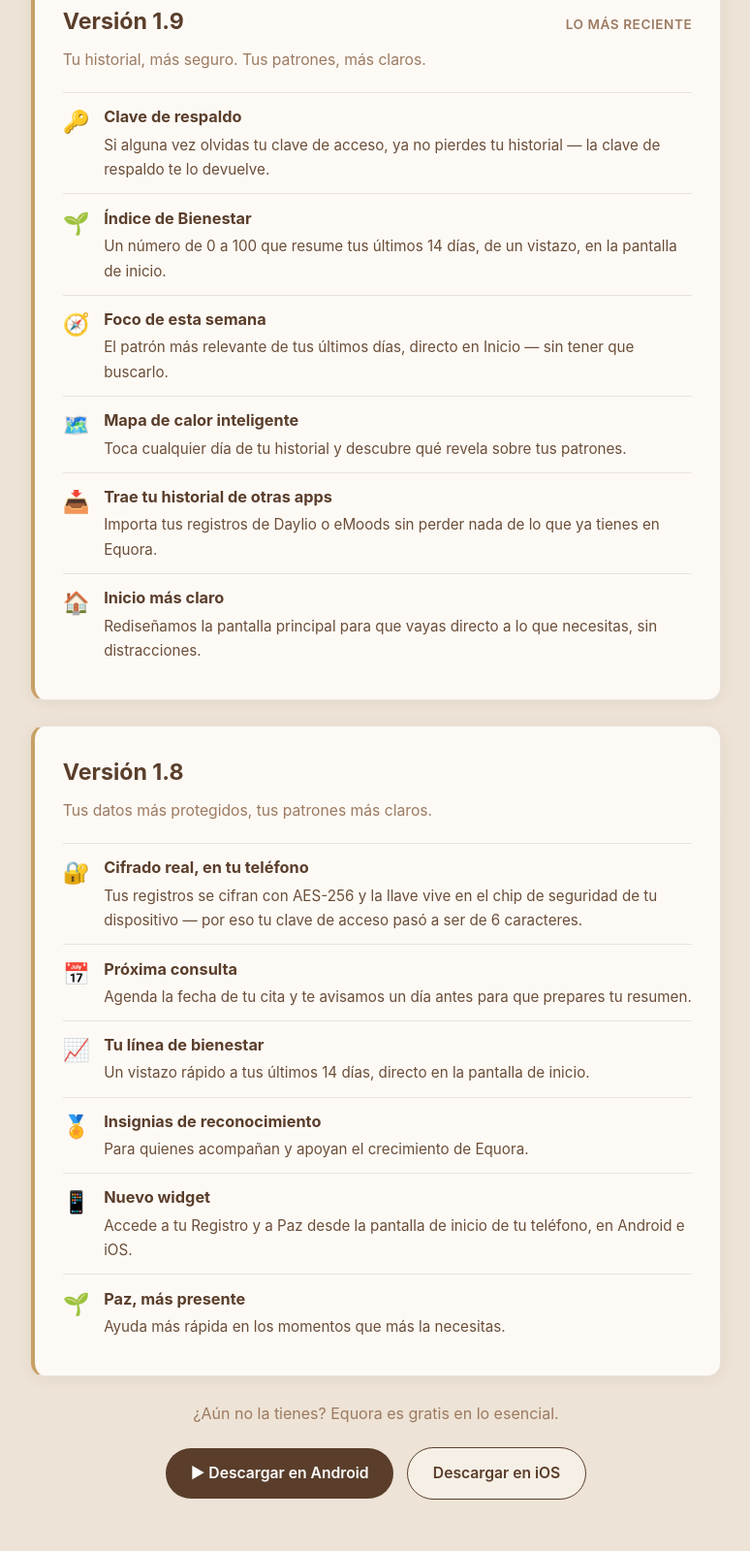
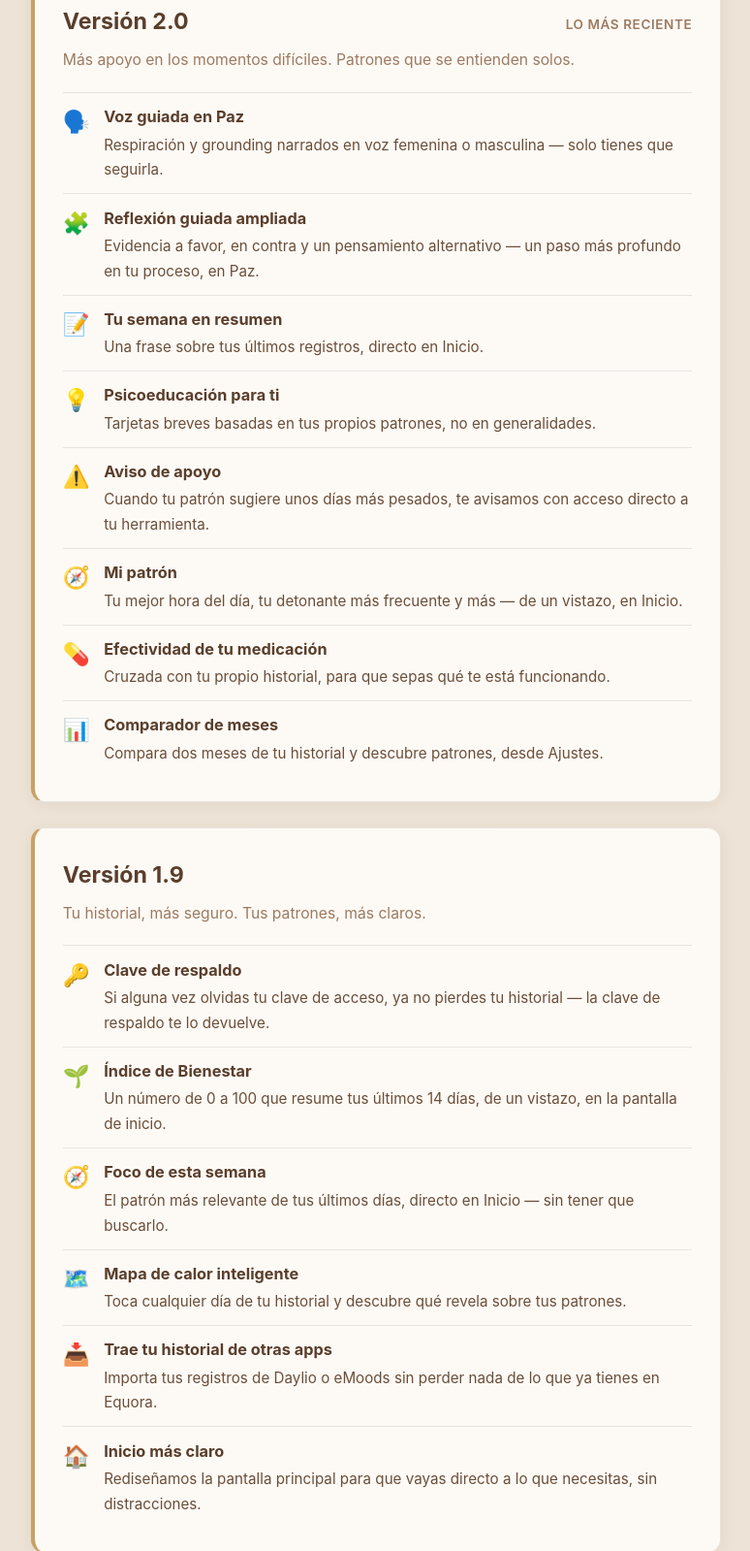
Before and after one commit to Brekito-creater/Equora-website, a plain HTML site: page actualizaciones.html in a window 1280 px wide. Shown: the part 426-2025 px from the top of the page at 97% size, without its empty margins (252-1026 px from the left). Drawn offline with Linux system fonts and the light colour scheme.

Commit message:
feat: agregar v2.0 al changelog del sitio, retirar v1.8
v1.9 pasa a segunda posición (ya no es "lo más reciente").

```diff
--- a/actualizaciones.html
+++ b/actualizaciones.html
@@ -2,9 +2,8 @@
 <!--
   Changelog público de Equora.
   Regla: cada versión se publica aquí solo cuando ya está LIVE en tiendas.
-  v1.9 preparada 24/07/2026 — NO publicar (commit/push) hasta que esté
-  confirmada live en alguna tienda. v1.7 retirada (ya no es "lo más reciente"
-  ni la versión anterior — se deja de listar). Ver memoria project_website_actualizaciones.
+  v2.0 agregada 07/08/2026. v1.8 retirada (ya no es "lo más reciente" ni la
+  versión anterior — se deja de listar). Ver memoria project_website_actualizaciones.
   Al agregar una versión nueva: ponerla como primer <article class="version"> y
   publicar solo cuando esté live.
 -->
@@ -254,11 +253,76 @@
             <p>Equora crece con su comunidad. Aquí contamos, versión por versión, lo nuevo para que registres, entiendas y cuides tu proceso — siempre con tus datos solo en tu dispositivo.</p>
         </section>
 
-        <!-- v1.9 — preparada 24/07/2026, NO publicar hasta que esté live en alguna tienda. -->
+        <!-- v2.0 -->
+        <article class="version">
+            <div class="version-head">
+                <h2>Versión 2.0</h2>
+                <span class="version-date">Lo más reciente</span>
+            </div>
+            <p class="version-tagline">Más apoyo en los momentos difíciles. Patrones que se entienden solos.</p>
+
+            <div class="feature">
+                <span class="ico">🗣️</span>
+                <div>
+                    <h3>Voz guiada en Paz</h3>
+                    <p>Respiración y grounding narrados en voz femenina o masculina — solo tienes que seguirla.</p>
+                </div>
+            </div>
+            <div class="feature">
+                <span class="ico">🧩</span>
+                <div>
+                    <h3>Reflexión guiada ampliada</h3>
+                    <p>Evidencia a favor, en contra y un pensamiento alternativo — un paso más profundo en tu proceso, en Paz.</p>
+                </div>
+            </div>
+            <div class="feature">
+                <span class="ico">📝</span>
+                <div>
+                    <h3>Tu semana en resumen</h3>
+                    <p>Una frase sobre tus últimos registros, directo en Inicio.</p>
+                </div>
+            </div>
+            <div class="feature">
+                <span class="ico">💡</span>
+                <div>
+                    <h3>Psicoeducación para ti</h3>
+                    <p>Tarjetas breves basadas en tus propios patrones, no en generalidades.</p>
+                </div>
+            </div>
+            <div class="feature">
+                <span class="ico">⚠️</span>
+                <div>
+                    <h3>Aviso de apoyo</h3>
+                    <p>Cuando tu patrón sugiere unos días más pesados, te avisamos con acceso directo a tu herramienta.</p>
+                </div>
+            </div>
+            <div class="feature">
+                <span class="ico">🧭</span>
+                <div>
+                    <h3>Mi patrón</h3>
+                    <p>Tu mejor hora del día, tu detonante más frecuente y más — de un vistazo, en Inicio.</p>
+                </div>
+            </div>
+            <div class="feature">
+                <span class="ico">💊</span>
+                <div>
+                    <h3>Efectividad de tu medicación</h3>
+                    <p>Cruzada con tu propio historial, para que sepas qué te está funcionando.</p>
+                </div>
+            </div>
+            <div class="feature">
+                <span class="ico">📊</span>
+                <div>
+                    <h3>Comparador de meses</h3>
+                    <p>Compara dos meses de tu historial y descubre patrones, desde Ajustes.</p>
+                </div>
+            </div>
+        </article>
+
+        <!-- v1.9 -->
         <article class="version">
             <div class="version-head">
                 <h2>Versión 1.9</h2>
-                <span class="version-date">Lo más reciente</span>
             </div>
             <p class="version-tagline">Tu historial, más seguro. Tus patrones, más claros.</p>
 
@@ -306,57 +370,6 @@
             </div>
         </article>
 
-        <!-- v1.8 -->
-        <article class="version">
-            <div class="version-head">
-                <h2>Versión 1.8</h2>
-            </div>
-            <p class="version-tagline">Tus datos más protegidos, tus patrones más claros.</p>
-
-            <div class="feature">
-                <span class="ico">🔐</span>
-                <div>
-                    <h3>Cifrado real, en tu teléfono</h3>
-                    <p>Tus registros se cifran con AES-256 y la llave vive en el chip de seguridad de tu dispositivo — por eso tu clave de acceso pasó a ser de 6 caracteres.</p>
-                </div>
-            </div>
-            <div class="feature">
-                <span class="ico">📅</span>
-                <div>
-                    <h3>Próxima consulta</h3>
-                    <p>Agenda la fecha de tu cita y te avisamos un día antes para que prepares tu resumen.</p>
-                </div>
-            </div>
-            <div class="feature">
-                <span class="ico">📈</span>
-                <div>
-                    <h3>Tu línea de bienestar</h3>
-                    <p>Un vistazo rápido a tus últimos 14 días, directo en la pantalla de inicio.</p>
-                </div>
-            </div>
-            <div class="feature">
-                <span class="ico">🏅</span>
-                <div>
-                    <h3>Insignias de reconocimiento</h3>
-                    <p>Para quienes acompañan y apoyan el crecimiento de Equora.</p>
-                </div>
-            </div>
-            <div class="feature">
-                <span class="ico">📱</span>
-                <div>
-                    <h3>Nuevo widget</h3>
-                    <p>Accede a tu Registro y a Paz desde la pantalla de inicio de tu teléfono, en Android e iOS.</p>
-                </div>
-            </div>
-            <div class="feature">
-                <span class="ico">🌱</span>
-                <div>
-                    <h3>Paz, más presente</h3>
-                    <p>Ayuda más rápida en los momentos que más la necesitas.</p>
-                </div>
-            </div>
-        </article>
-
         <div class="download-cta">
             <p>¿Aún no la tienes? Equora es gratis en lo esencial.</p>
             <a href="https://play.google.com/store/apps/details?id=com.equorawellness.app" target="_blank" class="btn btn-primary">▶ Descargar en Android</a>
```
